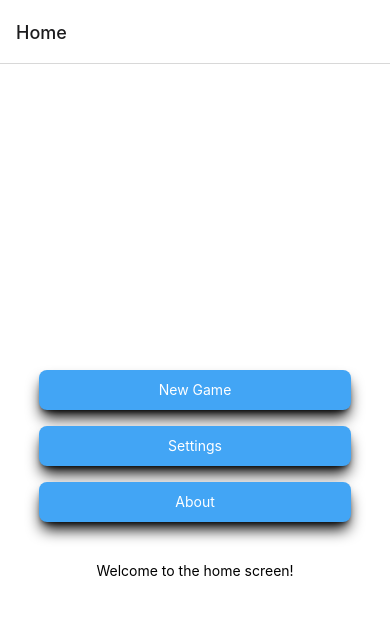
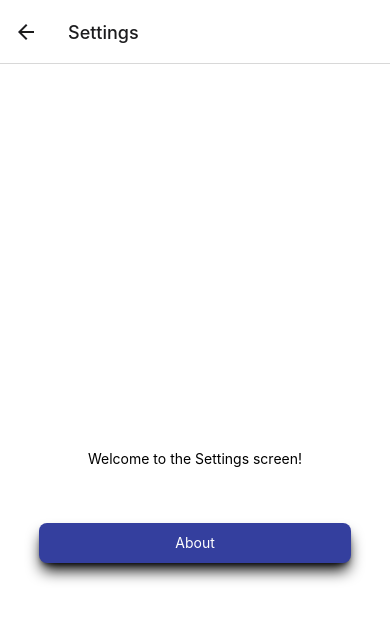
Before and after one commit to wrighttzu/chromaquest, a React Native app: screen /Settings in a window 390 px wide. Shown: the top 620 px of the page. Built offline with nearby package versions, Linux system fonts and the light colour scheme.

Commit message:
Created the initials buttons

```diff
--- a/src/AppContainer.tsx
+++ b/src/AppContainer.tsx
@@ -2,7 +2,8 @@ import * as React from "react";
 import { createStackNavigator } from '@react-navigation/stack';
 import HomeScreen from "./screens/Home";
 import { NavigationContainer } from "@react-navigation/native";
-import Loading from "./screens/Loading";
+import Settings from "./screens/Settings";
+import About from "./screens/About";
 
 
 const AppStack = createStackNavigator();
@@ -10,6 +11,9 @@ const AppStackNavigator = () => {
   return (
     <AppStack.Navigator screenOptions={{ headerShown: true }}>
       <AppStack.Screen name="Home" component={HomeScreen}/>
+      <AppStack.Screen name="Settings" component={Settings}/>
+      <AppStack.Screen name="About" component={About}/>
+
     </AppStack.Navigator>
   );
 };
--- a/src/components/button.tsx
+++ b/src/components/button.tsx
@@ -1,13 +1,18 @@
 import { Platform, Text, TouchableOpacity } from "react-native";
+import { useNavigation } from "@react-navigation/native";
 
+const Button = ({ title, nav }) => {
+  const navigation = useNavigation();
 
-const Button = ({props}) => (
+  return (
     <TouchableOpacity
-            className={`h-10 w-4/5 mt-4 bg-[#42A5F5] justify-center rounded-lg items-center ${
-              Platform.OS === "ios" ? "shadow-sm" : "shadow-lg"
-            } shadow-black`}
-          >
-    <Text className="text-white">{props}</Text>
+      onPress={() => navigation.navigate(nav)}
+      className={`h-10 w-4/5 mt-4 bg-[#343f9e] justify-center rounded-lg items-center ${
+        Platform.OS === "ios" ? "shadow-sm" : "shadow-lg"
+      } shadow-black`}
+    >
+      <Text className="text-white">{title}</Text>
     </TouchableOpacity>
-)
+  );
+};
 export default Button;
--- /dev/null
+++ b/src/screens/About.tsx
@@ -0,0 +1,14 @@
+import React from "react";
+import {  Text,  View } from "react-native";
+import Button from "../components/button";
+
+
+const About: React.FC = () => {
+  return (
+    <View className="bg-white h-screen flex items-center justify-center">
+      <Text className="m-10">In the enchanting realm of Chromatica, colors have mysteriously faded, plunging the land into grayscale gloom. Legends speak of a powerful artifact, the Chroma Crystal, shattered into RGB fragments, scattering across the realm. As the chosen one, you embark on a quest to restore the RGB balance and bring back the vibrant hues of Chromatica.</Text>
+    </View>
+  );
+};
+
+export default About;
--- a/src/screens/Home.tsx
+++ b/src/screens/Home.tsx
@@ -1,15 +1,14 @@
 import React from "react";
-import { Platform, Text, TouchableOpacity, View } from "react-native";
-import { ScrollView } from "react-native-gesture-handler";
+import {  Text,  View } from "react-native";
 import Button from "../components/button";
 
 
 const HomeScreen: React.FC = () => {
   return (
     <View className="bg-white h-screen flex items-center justify-center">
-      <Button props="New Game" />
-      <Button props="Settings" />
-      <Button props="About" />
+      <Button title="New Game" nav={`NewGame`} />
+      <Button title="Settings" nav={'Settings'}/>
+      <Button title="About" nav={'About'} />
       <Text className="m-10">Welcome to the home screen!</Text>
     </View>
   );
--- /dev/null
+++ b/src/screens/Settings.tsx
@@ -0,0 +1,16 @@
+import React from "react";
+import { Platform, Text, TouchableOpacity, View } from "react-native";
+import { ScrollView } from "react-native-gesture-handler";
+import Button from "../components/button";
+
+
+const Settings: React.FC = () => {
+  return (
+    <View className="bg-white h-screen flex items-center justify-center">
+      <Text className="m-10">Welcome to the Settings screen!</Text>
+      <Button title="About" nav={"About"}/>
+    </View>
+  );
+};
+
+export default Settings;
```
